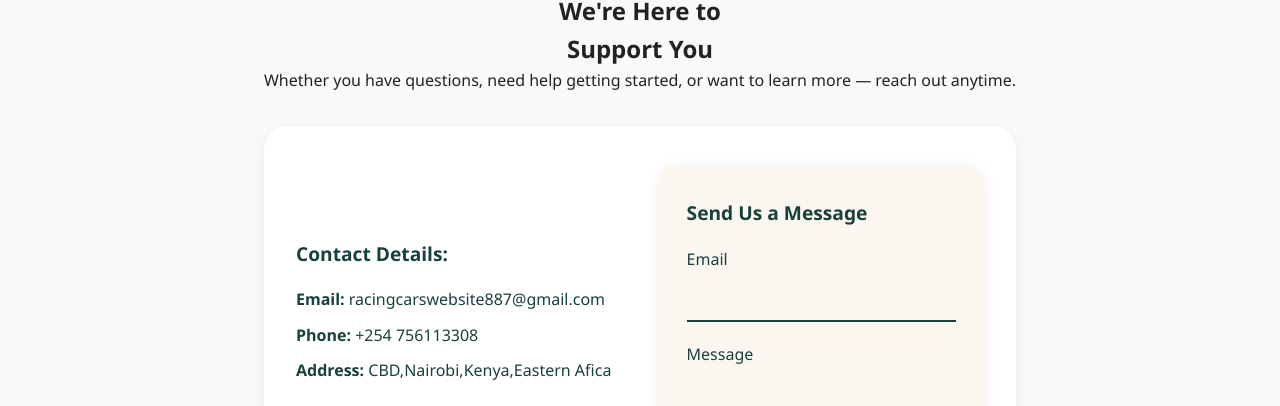
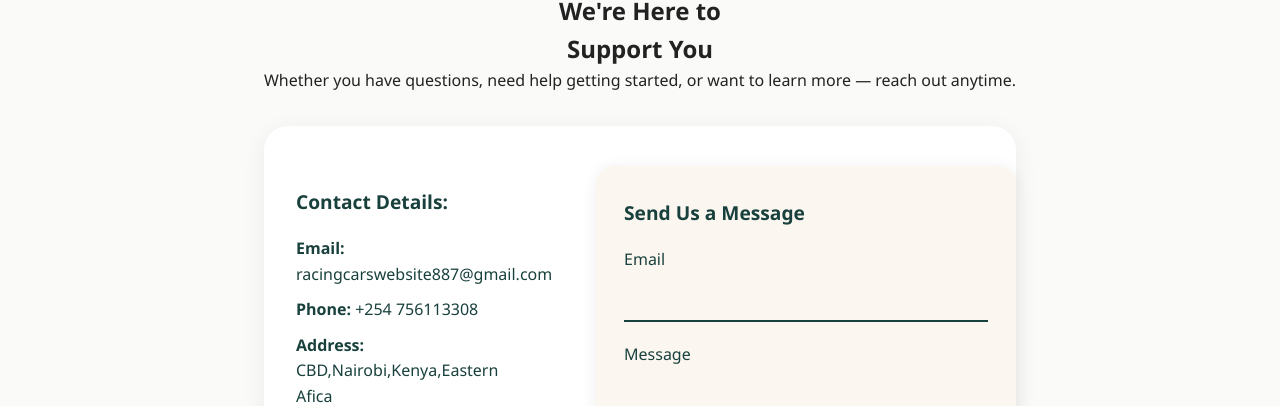
Before and after one commit to josephine-muthoni/assignement, a plain HTML site: page index.html in a window 1280 px wide. Shown: the part 4347-4753 px from the top of the page. Drawn offline with Linux system fonts and the light colour scheme.

Commit message:
style.css

```diff
--- a/style.css
+++ b/style.css
@@ -773,22 +773,23 @@ body {
     max-width: 1100px;
     width: 100%;
     margin: 0 auto 48px auto;
-    padding: 40px 32px 32px 32px;
-    display: flex;
-    gap: 40px; /* Match footer gap */
-    justify-content: center;
-    align-items: stretch; /* Match footer alignment */
+    padding: 40px 0 32px 0;         /* Remove side padding */
+    display: flex;
+    gap: 40px;
+    justify-content: stretch;       /* Stretch children to fill */
+    align-items: stretch;
     box-sizing: border-box;
 }
 
 .contact-details,
 .contact-form-area {
-    flex: 1 1 340px;
-    min-width: 260px;
+    flex: 1 1 0;
+    min-width: 0;
     max-width: 100%;
     display: flex;
     flex-direction: column;
     justify-content: center;
+    padding: 0 32px;                /* Add inner padding for content */
 }
 
 .contact-details h3 {
```
